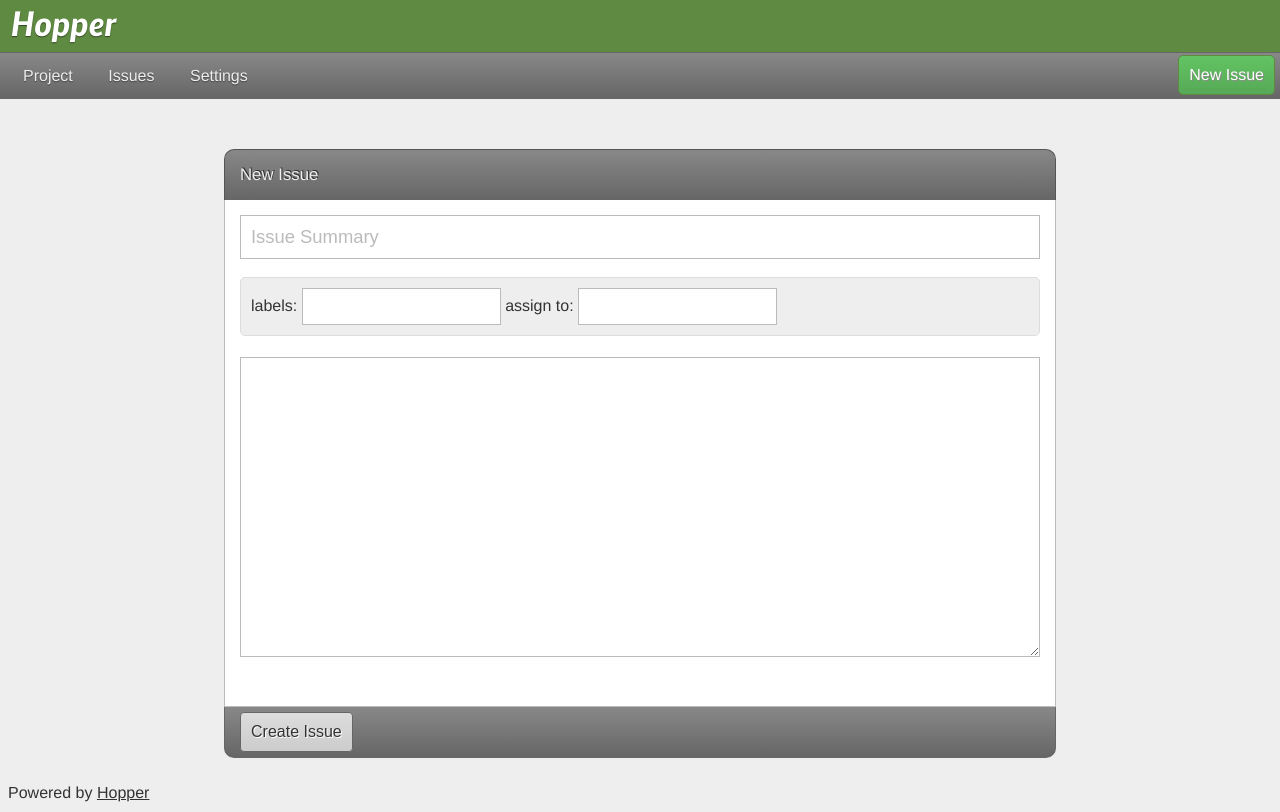
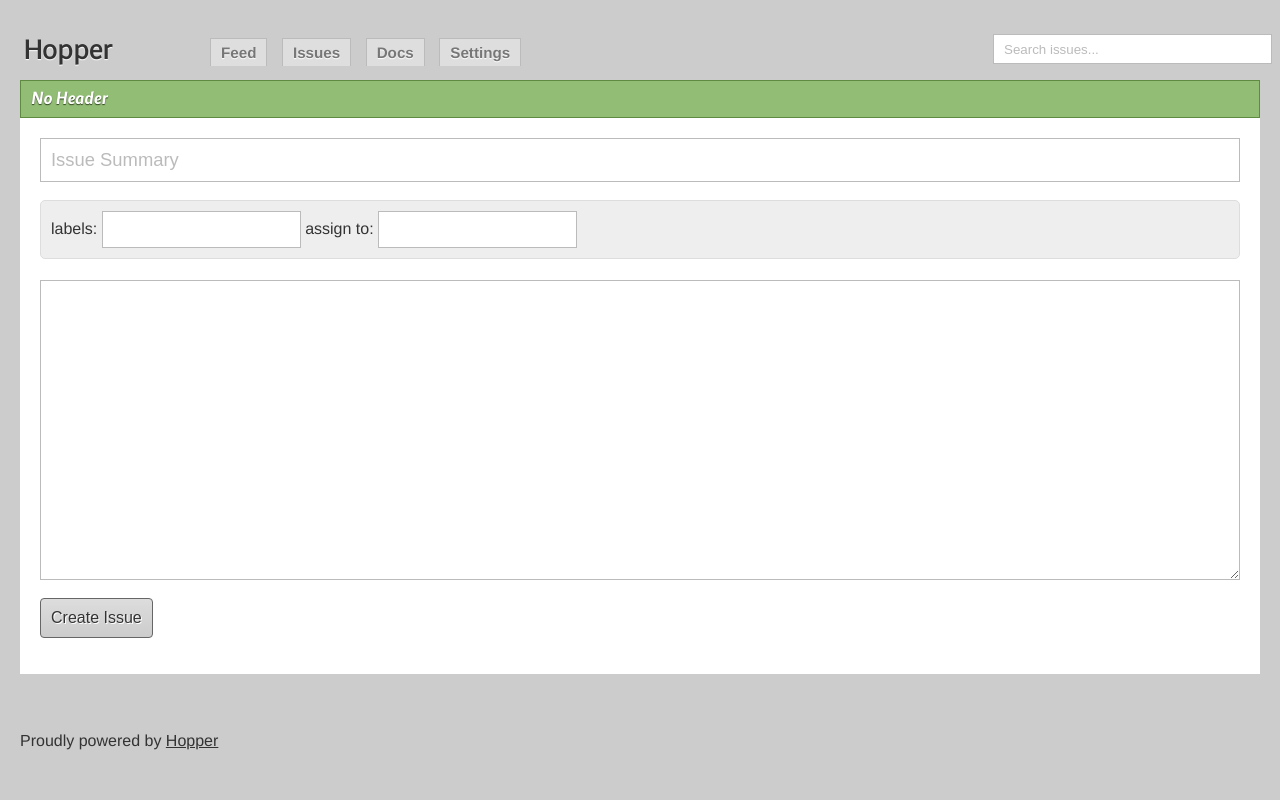
Before and after one commit to ndreynolds/hopper, a Flask app: template hopper/web/templates/new.html in a window 1280 px wide; the page is wider, and only the part inside the window is pictured. Run offline with Flask 2, Linux system fonts and the light colour scheme; the template is opened without the code that fills it, so the values that code supplies are empty.

Commit message:
Restyles the web UI

```diff
--- a/hopper/web/manage.py
+++ b/hopper/web/manage.py
@@ -30,4 +30,4 @@ def start(path, port=5000, debug=False, external=False):
         app.run(port=port)
 
 if __name__ == '__main__':
-    start('/home/ndreynolds/trackers/hopper', debug=True)
+    start('/home/ndreynolds/trackers/test2', debug=True)
--- a/hopper/web/static/css/style.css
+++ b/hopper/web/static/css/style.css
@@ -17,34 +21,108 @@
 html, body {
   height: 100%;
   margin: 0px;
+  background-color: #cccccc;
 }
 html {
   margin: 0px;
-  background-color: #eee;
   font-family: Helvetica;
   color: #333;
 }
-h1#header {
-  background-color: #5f8a42;
+div#mid-header {
+  background-color: #92bd75;
   font-family: Nobile Bold Italic;
+  font-weight: bold;
   text-shadow: 0 1px 1px #304521;
   color: #fff;
   padding: 10px;
-  margin: 0px;
+  margin: 20px;
+  margin-bottom: 0px;
+  border: 1px solid #5f8a42;
 }
-a.selected {
-  background-color: #444;
-  border: 1px solid #333 !important;
+div#top-header {
+  height: 60px;
+}
+div#search {
+  float: right;
+  position: relative;
+  right: 88px;
+  bottom: 20px;
+}
+div#title {
+  position: relative;
+  top: 40px;
+  left: 24px;
+  font-family: Nobile;
+  font-size: 150%;
+  font-weight: bold;
+  color: #333;
+  text-shadow: 0 1px 1px #fff;
+}
+div#search input {
+  width: 140%;
+  height: 30px;
+}
+div#menu {
+  background-image: -webkit-linear-gradient(top, #888888, #666666);
+  background-image: -moz-linear-gradient(top, #888888, #666666);
+  background-image: -ms-linear-gradient(top, #888888, #666666);
+  background-image: -o-linear-gradient(top, #888888, #666666);
+  background-image: linear-gradient(top, #888888, #666666);
+  margin: -20px;
+  margin-bottom: 20px;
+  text-shadow: 0 1px 1px #444;
+  font-size: 105%;
+  color: #eee;
+  padding: 15px;
+}
+div.issue-header {
+  background-image: -webkit-linear-gradient(top, #888888, #666666);
+  background-image: -moz-linear-gradient(top, #888888, #666666);
+  background-image: -ms-linear-gradient(top, #888888, #666666);
+  background-image: -o-linear-gradient(top, #888888, #666666);
+  background-image: linear-gradient(top, #888888, #666666);
+  margin-left: auto;
+  margin-right: auto;
+  border-top-left-radius: 5px;
+  border-top-right-radius: 5px;
+  -webkit-top-left-border-radius: 5px;
+  -webkit-top-right-border-radius: 5px;
+  text-shadow: 0 1px 1px #444;
+  font-size: 105%;
+  color: #eee;
+  padding: 10px;
+  width: 800px;
+  border: 1px solid #555;
+}
+div.issue-header a {
+  float: right;
+  position: relative;
+  bottom: 11px;
   color: #eee !important;
-  text-shadow: 0 1px 1px #000;
+}
+div#comment-form {
+  margin-left: auto;
+  margin-right: auto;
+  width: 820px;
+}
+div#comment-form textarea {
+  width: 100%;
+  height: 85px;
 }
 span#arr {
   font-size: 70%;
 }
-div#page, div#footer {
-  margin: 8px;
+div.page {
+  margin: 20px;
+  margin-top: 0px;
+  background-color: white;
+  padding: 20px;
+}
+div.page a {
+  color: #5F8A42;
 }
 div#footer {
+  margin: 20px;
   padding-bottom: 10px;
 }
 div#footer a {
@@ -54,24 +132,24 @@ div#content-header,
 div#content-footer,
 div#content,
 div.content-bar {
+  margin-left: auto;
+  margin-right: auto;
   width: 800px;
   padding: 15px;
-  margin-left: auto;
-  margin-right: auto;
 }
 div#content-header {
-  background-image: -webkit-linear-gradient(top, #888888, #666666);
-  background-image: -moz-linear-gradient(top, #888888, #666666);
-  background-image: -ms-linear-gradient(top, #888888, #666666);
-  background-image: -o-linear-gradient(top, #888888, #666666);
-  background-image: linear-gradient(top, #888888, #666666);
+  background-image: -webkit-linear-gradient(top, #888888, #777777);
+  background-image: -moz-linear-gradient(top, #888888, #777777);
+  background-image: -ms-linear-gradient(top, #888888, #777777);
+  background-image: -o-linear-gradient(top, #888888, #777777);
+  background-image: linear-gradient(top, #888888, #777777);
   margin-top: 50px;
-  border: 1px solid #555;
+  border: 1px solid #bbb;
   border-bottom: none;
   border-top-left-radius: 10px;
   border-top-right-radius: 10px;
-  color: #eee;
-  text-shadow: 1px -1px #333333;
+  color: #ddd;
+  text-shadow: 0 1px 1px #444;
   font-size: 105%;
   height: 20px;
 }
@@ -407,26 +488,37 @@ td.linenos {
   text-align: right;
 }
 #nav {
-  background-image: -webkit-linear-gradient(top, #888888, #666666);
-  background-image: -moz-linear-gradient(top, #888888, #666666);
-  background-image: -ms-linear-gradient(top, #888888, #666666);
-  background-image: -o-linear-gradient(top, #888888, #666666);
-  background-image: linear-gradient(top, #888888, #666666);
-  height: 45px;
-  border-top: 1px solid #666;
-  border-bottom: 1px solid #666;
+  height: 30px;
+  margin: 0px;
+  position: relative;
+  top: 20px;
+  left: 200px;
+  width: 100%;
 }
 #nav a.nav {
   display: inline;
+  color: #777;
+  font-size: 95%;
+  font-weight: bold;
+  text-decoration: none;
+  text-shadow: 0 1px 1px #fff;
+  margin-left: 10px;
+  background-color: #dedede;
+  padding: 5px;
+  padding-left: 10px;
+  padding-right: 10px;
+  border: 1px solid #bbb;
+  border-bottom: none;
+}
+#nav a.nav.selected {
+  background-color: #92bd75;
+  color: #444;
+  text-shadow: 0 1px 1px #ddd;
   position: relative;
-  top: 14px;
-  margin: -5px;
-  padding: 13px;
-  height: 50px;
-  text-decoration: none;
-  color: #eee;
-  margin-left: 10px;
-  text-shadow: 0 1px 1px #444;
+  height: 31px;
+  border: 1px solid #5f8a42;
+  border-bottom: none;
+  top: 1px;
 }
 pre, code {
   font-family: Menlo, DejaVu;
--- a/hopper/web/static/css/style.less
+++ b/hopper/web/static/css/style.less
@@ -48,44 +53,115 @@
 
 @hopper-green: #5F8A42;
 @font-color: #333;
+@background: #ccc;
 
 html, body {
     height:100%;
     margin: 0px;
+    background-color: @background;
 }
 
 html {
     margin:0px;
-    background-color:#eee;
     font-family:Helvetica;
     color:#333;
 }
 
-h1#header {
-    background-color: @hopper-green;
+div#mid-header {
+    background-color: lighten(@hopper-green, 20%);
     font-family:Nobile Bold Italic;
+    font-weight:bold;
     text-shadow: 0 1px 1px darken(@hopper-green, 20%);
     color:#fff;
     padding:10px;
-    margin:0px;
+    margin:20px;
+    margin-bottom:0px;
+    border: 1px solid @hopper-green;
 }
 
-a.selected {
-    background-color:#444;
-    border:1px solid #333 !important;
+div#top-header {
+    height:60px;
+}
+
+div#search {
+    float:right;
+    position:relative;
+    right:88px;
+    bottom:20px;
+}
+
+div#title {
+    position:relative;
+    top:40px;
+    left:24px;
+    font-family: Nobile;
+    font-size:150%;
+    font-weight:bold;
+    color:#333;
+    text-shadow: 0 1px 1px #fff;
+}
+
+div#search input {
+    width:140%;
+    height:30px;
+}
+
+div#menu {
+    .gradient();
+    margin:-20px;
+    margin-bottom:20px;
+    text-shadow: 0 1px 1px #444;
+    font-size:105%;
+    color:#eee;
+    padding:15px;
+}
+
+div.issue-header {
+    .gradient();
+    .centered;
+    .rounded-corners-top();
+    text-shadow: 0 1px 1px #444;
+    font-size:105%;
+    color:#eee;
+    padding:10px;
+    width:800px;
+    border:1px solid #555;
+}
+
+div.issue-header a {
+    float:right;
+    position:relative;
+    bottom:11px;
     color:#eee !important;
-    text-shadow: 0 1px 1px #000;
+}
+
+div#comment-form {
+    .centered;
+    width:820px;
+}
+
+div#comment-form textarea {
+    width:100%;
+    height:85px;
 }
 
 span#arr {
     font-size:70%;
 }
 
-div#page, div#footer {
-    margin:8px;
+div.page {
+    margin:20px;
+    margin-top:0px;
+    background-color:white;
+    padding:20px;
+}
+
+div.page a {
+    color:#5F8A42;
 }
 
 div#footer {
+    margin:20px;
     padding-bottom:10px;
 }
 
@@ -94,21 +170,20 @@ div#footer a {
 }
 
 div#content-header, div#content-footer, div#content, div.content-bar {
+    .centered;
     width:800px;
     padding:15px;
-    margin-left:auto;
-    margin-right:auto;
 }
 
 div#content-header {
-    .gradient();
+    .gradient(#888, #777);
     margin-top:50px;
-    border:1px solid #555;
+    border:1px solid #bbb;
     border-bottom:none;
     border-top-left-radius:10px;
     border-top-right-radius:10px;
-    color:#eee;
-    text-shadow:1px -1px #333;
+    color:#ddd;
+    text-shadow: 0 1px 1px #444;
     font-size:105%;
     height:20px;
 }
@@ -425,23 +496,39 @@ td.linenos {
 }
 
 #nav {
-    .gradient();
-    height:45px;
-    border-top:1px solid #666;
-    border-bottom:1px solid #666;
+    height:30px;
+    margin:0px;
+    position:relative;
+    top:20px;
+    left:200px;
+    width:100%;
 }
 
 #nav a.nav {
     display:inline;
+    color: #777;
+    font-size:95%;
+    font-weight:bold;
+    text-decoration:none;
+    text-shadow:0 1px 1px #fff;
+    margin-left:10px;
+    background-color: lighten(@background, 7%);
+    padding:5px;
+    padding-left:10px;
+    padding-right:10px;
+    border:1px solid #bbb;
+    border-bottom:none;
+}
+
+#nav a.nav.selected {
+    background-color: lighten(@hopper-green, 20%);
+    color:#444;
+    text-shadow:0 1px 1px #ddd;
     position:relative;
-    top:14px;
-    margin:-5px;
-    padding:13px;
-    height:50px;
-    text-decoration:none;
-    color:#eee;
-    margin-left:10px;
-    text-shadow: 0 1px 1px #444;
+    height:31px;
+    border:1px solid @hopper-green;
+    border-bottom:none;
+    top:1px;
 }
 
 pre, code {
--- a/hopper/web/templates/base.html
+++ b/hopper/web/templates/base.html
@@ -25,23 +25,37 @@
                 <span style="float:right; font-size:60%;">(Click to dismiss)</span>
             </div>
         {% endif %}
-        <h1 id="header">Hopper</h1>
+        <div id="top-header">
+            <div id="title">
+                Hopper
+            </div>
+            <div id="nav">
+                <a class="{{ 'nav selected' if selected == 'feed' else 'nav' }}"
+                    href="{{ url_for('issues.index') }}">Feed</a>
+                <a class="{{ 'nav selected' if selected == 'issues' else 'nav' }}"
+                    href="{{ url_for('issues.index') }}">Issues</a>
+                <a class="{{ 'nav selected' if selected == 'project' else 'nav' }}"
+                    href="{{ url_for('project.home') }}">Docs</a>
+                <a class="{{ 'nav selected' if selected == 'settings' else 'nav' }}"
+                    href="{{ url_for('project.home') }}">Settings</a>
+            </div>
+            <div id="search">
+                <input type="text" class="unfocused" value="Search issues...">
+            </div>
+        </div>
+        <div id="mid-header">
+            {% if header %}
+                {{ header }}
+            {% else %}
+                No Header
+            {% endif %}
+        </div>
         <div class="page">
-            <div id="nav">
-                <a id="project" href="{{ url_for('project.home') }}"
-                    class="{{ 'nav selected' if selected == 'project' else 'nav' }}">Project</a>
-                <a id="issues" href="{{ url_for('issues.index') }}"
-                    class="{{ 'nav selected' if selected == 'issues' else 'nav' }}">Issues</a>
-                <a id="settings" class="nav" href="{{ url_for('issues.settings') }}"
-                    class="{{ 'nav selected' if selected == 'settings' else 'nav' }}">Settings</a>
-                <a id="new-issue" href="{{ url_for('issues.new') }}" class="button green"
-                    style="float:right; margin-top:2px; margin-right:5px;">New Issue</a>
-            </div>
             {% block body %}{% endblock %}
         </div>
         <br>
         <div id="footer">
-        Powered by <a href="http://hopperhq.com/hopper">Hopper</a>
+            Proudly powered by <a href="http://hopperhq.com/hopper">Hopper</a>
         </div>
     </body>
 </html>
--- a/hopper/web/templates/new.html
+++ b/hopper/web/templates/new.html
@@ -1,8 +1,6 @@
 {% extends 'base.html' %}
 {% block body %}
 <script type="text/javascript" src="{{ url_for('static', filename='js/new.js') }}"></script>
-<div id="content-header">New Issue</div>
-<div id="content">
 <form method="post">
     <input type="text" id="title" name="title" class="unfocused" value="Issue Summary">
     <br><br>
@@ -13,9 +11,6 @@
     <br><br>
     <textarea name="content" id="content"></textarea>
     <br><br>
-</div>
-<div id="content-footer">
     <input type="submit" class="button green" value="Create Issue" style="font-size:100%">
 </form>
-</div>
 {% endblock %}
--- a/hopper/web/views/project.py
+++ b/hopper/web/views/project.py
@@ -8,6 +8,7 @@ project = Blueprint('project', __name__)
 @project.route('/')
 def home():
     tracker, config = setup()
+    header = 'Documentation for Hopper'
     readme = markdown_to_html(tracker.read('README.md'))
     return render_template('project.html', readme=readme,
-                           selected='project')
+                           selected='project', header=header)
```
Also changed, not shown: other parts of hopper/web/static/css/style.css (+24 -14 lines), other parts of hopper/web/static/css/style.less (+18 -15 lines), hopper/web/templates/issue.html (+14 -13 lines), hopper/web/templates/issues.html (+3 -10 lines), hopper/web/templates/project.html (+2 -15 lines), hopper/web/views/issues.py (+8 -3 lines). Lines whose indentation alone changed are shown as unchanged.
